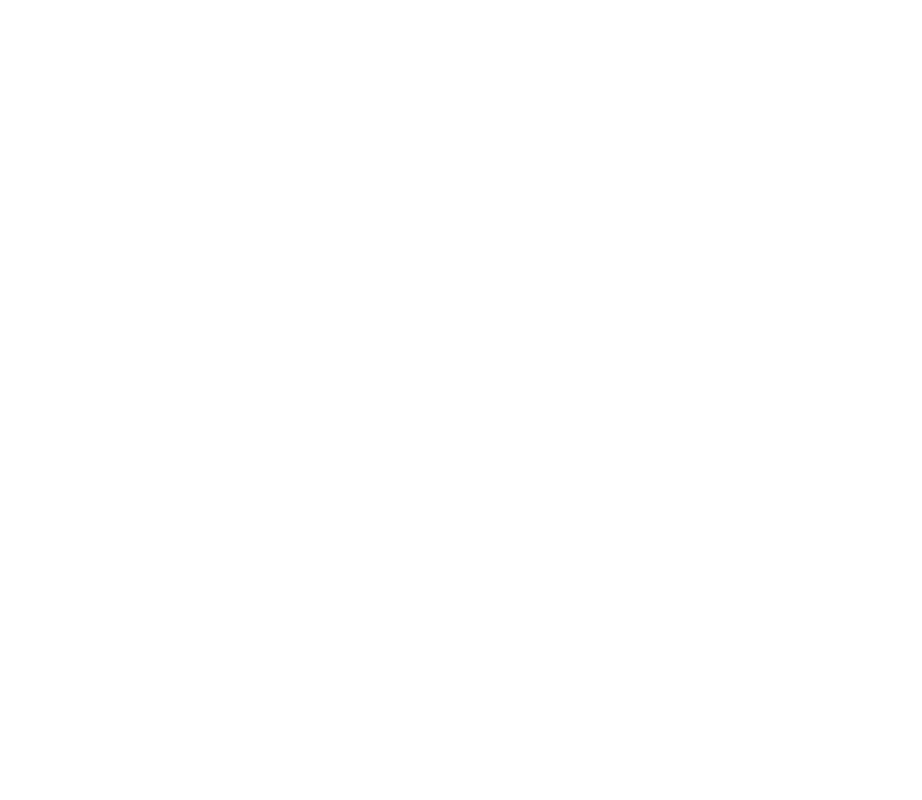
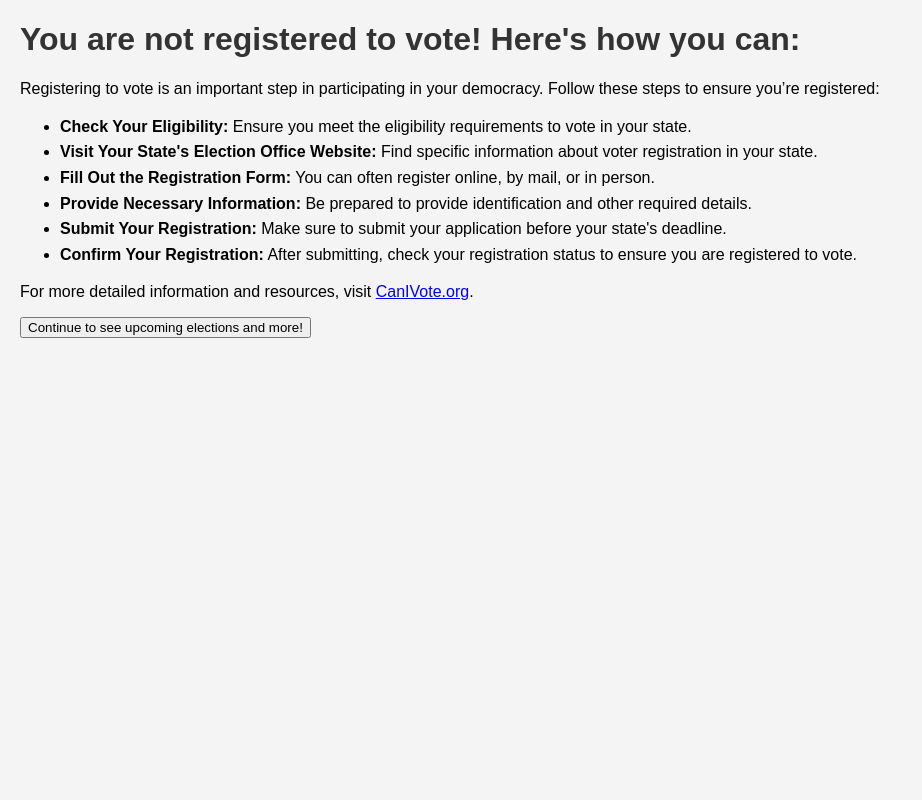
Before and after one commit to dorothycrow/steelhacks2024, a Flask app: page /register in a window 1280 px wide. Before the commit the part shown is empty. Shown: the whole page, without its empty margins (0-922 px from the left). Run offline with Flask 3, Linux system fonts and the light colour scheme.

Commit message:
register

```diff
--- a/templates/register.html
+++ b/templates/register.html
@@ -0,0 +1,36 @@
+<!DOCTYPE html>
+<html lang="en">
+<head>
+    <meta charset="UTF-8">
+    <meta name="viewport" content="width=device-width, initial-scale=1.0">
+    <title>How to Register </title>
+    <style>
+        body {
+            font-family: Arial, sans-serif;
+            margin: 20px;
+            background-color: #f4f4f4;
+        }
+        h1 {
+            color: #333;
+        }
+        ul {
+            line-height: 1.6;
+        }
+    </style>
+</head>
+<body>
+    <h1>You are not registered to vote! Here's how you can:</h1>
+    <p>Registering to vote is an important step in participating in your democracy. Follow these steps to ensure you’re registered:</p>
+    <ul>
+        <li><strong>Check Your Eligibility:</strong> Ensure you meet the eligibility requirements to vote in your state.</li>
+        <li><strong>Visit Your State's Election Office Website:</strong> Find specific information about voter registration in your state.</li>
+        <li><strong>Fill Out the Registration Form:</strong> You can often register online, by mail, or in person.</li>
+        <li><strong>Provide Necessary Information:</strong> Be prepared to provide identification and other required details.</li>
+        <li><strong>Submit Your Registration:</strong> Make sure to submit your application before your state's deadline.</li>
+        <li><strong>Confirm Your Registration:</strong> After submitting, check your registration status to ensure you are registered to vote.</li>
+    </ul>
+    <p>For more detailed information and resources, visit <a href="https://www.canivote.org/" target="_blank">CanIVote.org</a>.</p>
+    <button onclick="location.href='{{ url_for('elections') }}'">Continue to see upcoming elections and more!</button>
+
+</body>
+</html>
--- a/templates/signup.html
+++ b/templates/signup.html
@@ -3,7 +3,7 @@
 <head>
     <meta charset="UTF-8">
     <meta name="viewport" content="width=device-width, initial-scale=1.0">
-    <title>Sign Up</title>
+    <title>Sign Up and Check Your Voter Registration Status!</title>
     <style>
         body, h1, form, input, label, button {
             margin: 0;
```
Also changed, not shown: voter.db.
